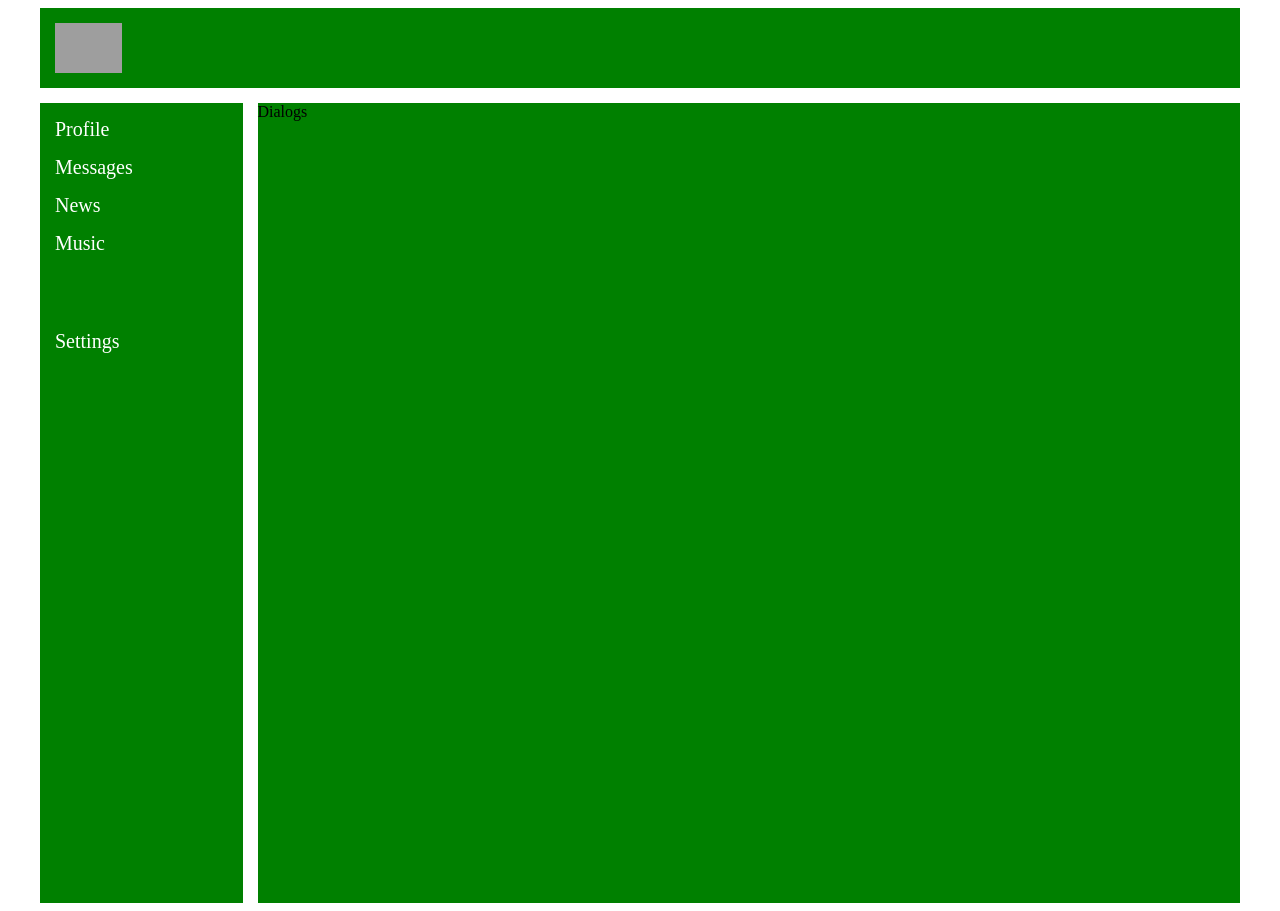
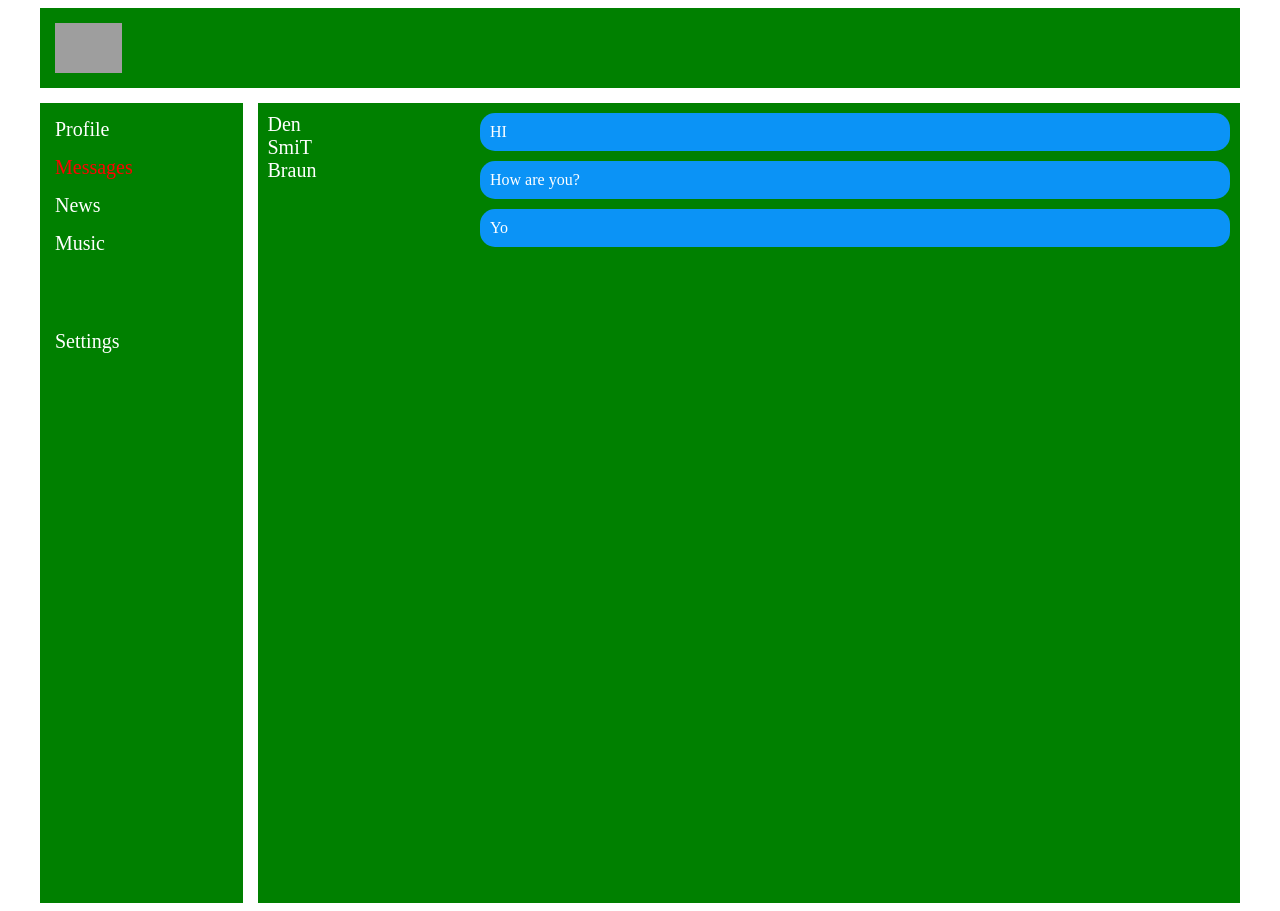
Before and after one commit to Ziapa/social, a React (Create React App) app: page /dialogs in a window 1280 px wide. Built offline with nearby package versions, Linux system fonts and the light colour scheme; grey boxes are pictures that could not be loaded.

Commit message:
add components Dialogs

```diff
--- a/src/components/Dialogs/Dialogs.module.scss
+++ b/src/components/Dialogs/Dialogs.module.scss
@@ -0,0 +1,24 @@
+.dialogs {
+  display: flex;
+
+  .dialogItem {
+    flex: 20%;
+    margin: 10px;
+    a.active {
+      color: red;
+    }
+  }
+
+  .message {
+    flex: 80%;
+
+
+  .messageItem {
+    padding: 10px;
+    margin: 10px;
+    color: white;
+    background-color: #0B93F6;
+    border-radius: 15px;
+  }
+  }
+}
--- a/src/components/Dialogs/Dialogs.tsx
+++ b/src/components/Dialogs/Dialogs.tsx
@@ -1,8 +1,48 @@
 import React from "react";
 import s from "./Dialogs.module.scss";
+import {NavLink} from "react-router-dom";
+
+type DialogType = {
+    name:string
+    id: number
+}
+
+const Dialog = (props: DialogType) => {
+    return (<div>
+        <NavLink activeClassName={s.active} to={`/dialogs/${props.id}`}>
+            {props.name}
+        </NavLink>
+        </div>
+    )
+}
+
+type MessageType = {
+    text:string
+}
+
+const Message = (props: MessageType) => {
+    return (
+        <div className={s.messageItem}>
+            {props.text}
+        </div>
+    )
+}
+
+
 
 export const Dialogs = () => {
     return (
-      <div>Dialogs</div>
+        <div className={s.dialogs}>
+            <div className={s.dialogItem}>
+                <Dialog name={"Den"} id={1}/>
+                <Dialog name={"SmiT"} id={2}/>
+                <Dialog name={"Braun"} id={3}/>
+            </div>
+            <div className={s.message}>
+            <Message text={"HI"}/>
+            <Message text={"How are you?"}/>
+            <Message text={"Yo"}/>
+            </div>
+        </div>
     )
 }
--- a/src/components/NavBar/NavBar.module.css
+++ b/src/components/NavBar/NavBar.module.css
@@ -14,6 +14,10 @@
     font-size: 20px;
 }
 
+a.active {
+    color: red;
+}
+
 .item {
     margin: 15px 0 0 15px;
 }
--- a/src/components/NavBar/NavBar.tsx
+++ b/src/components/NavBar/NavBar.tsx
@@ -1,15 +1,15 @@
 import React from "react";
 import s from "./NavBar.module.css";
-import {Dialogs} from "../Dialogs/Dialogs";
+import { NavLink } from "react-router-dom";
 
 export const NavBar = () => {
     return (
         <nav className={s.nav}>
-            <div className={s.item}><a href="/profile">Profile</a></div>
-            <div className={s.item}><a href="/dialogs">Messages</a></div>
-            <div className={s.item}><a href="/news">News</a></div>
-            <div className={s.item}><a href="/music">Music</a></div>
-            <div className={`${s.item} ${s.settings}`}><a href="settings">Settings</a></div>
+            <div className={s.item}><NavLink to="/profile" activeClassName={s.active}>Profile</NavLink></div>
+            <div className={s.item}><NavLink to="/dialogs" activeClassName={s.active}>Messages</NavLink></div>
+            <div className={s.item}><NavLink to="/news" activeClassName={s.active}>News</NavLink></div>
+            <div className={s.item}><NavLink to="/music" activeClassName={s.active}>Music</NavLink></div>
+            <div className={`${s.item} ${s.settings}`}><NavLink to="settings" activeClassName={s.active}>Settings</NavLink></div>
 
         </nav>
     )
```
Also changed, not shown: src/App.tsx (+9 -10 lines).
